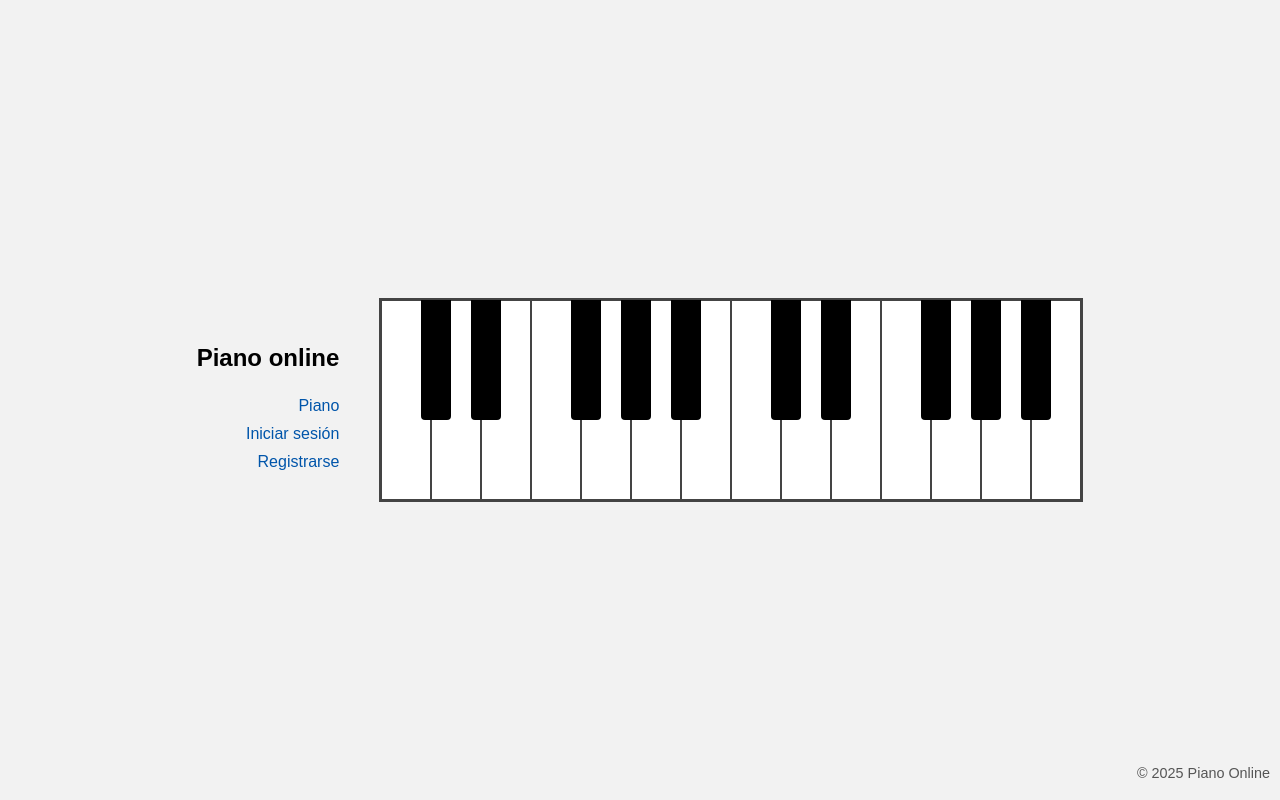
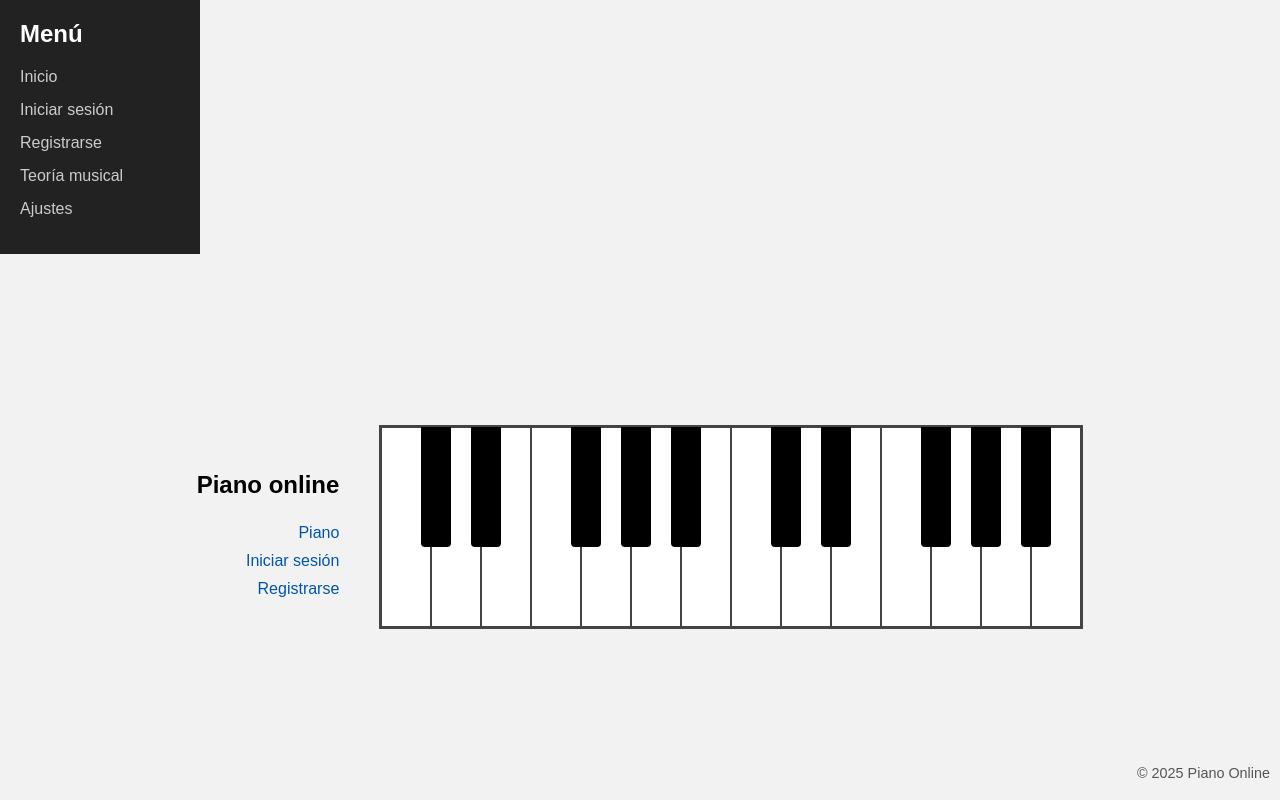
Before and after one commit to rubenhdezmtinez/piano-online, a PHP site: page / in a window 1280 px wide. Run offline with PHP 8.4, Linux system fonts and the light colour scheme.

Commit message:
Frontend: barra lateral v1.0

```diff
--- a/css/estilos.css
+++ b/css/estilos.css
@@ -84,3 +84,52 @@ body {
     font-size: 0.9em;
     color: #555;
 }
+
+/* Contenedor general con sidebar + contenido */
+.layout {
+    display: flex;
+    height: 100vh;
+}
+
+/* Barra lateral */
+.sidebar {
+    width: 200px;
+    background-color: #222;
+    color: white;
+    padding: 20px;
+    box-sizing: border-box;
+}
+
+.sidebar h2 {
+    margin-top: 0;
+}
+
+.sidebar ul {
+    list-style: none;
+    padding: 0;
+}
+
+.sidebar li {
+    margin: 15px 0;
+}
+
+.sidebar a {
+    color: #ccc;
+    text-decoration: none;
+    transition: color 0.2s;
+}
+
+.sidebar a:hover {
+    color: white;
+}
+
+/* Ajusta el contenedor principal para no quedar debajo de la sidebar */
+.main-container {
+    flex: 1;
+    display: flex;
+    justify-content: center;
+    align-items: center;
+    gap: 40px;
+    padding: 20px;
+    box-sizing: border-box;
+}
--- /dev/null
+++ b/includes/sidebar.php
@@ -0,0 +1,10 @@
+<div class="sidebar">
+    <h2>Menú</h2>
+    <ul>
+        <li><a href="index.php">Inicio</a></li>
+        <li><a href="login.php">Iniciar sesión</a></li>
+        <li><a href="registro.php">Registrarse</a></li>
+        <li><a href="#">Teoría musical</a></li>
+        <li><a href="#">Ajustes</a></li>
+    </ul>
+</div>
--- a/index.php
+++ b/index.php
@@ -7,6 +7,8 @@
     <script src="/js/piano.js"></script>
 </head>
 <body>
+    <?php include_once 'includes/sidebar.php'; ?>
+
     <div class="main-container">
         <?php include_once 'includes/header.php'; ?>
         <?php include_once 'templates/piano.php'; ?>
```
